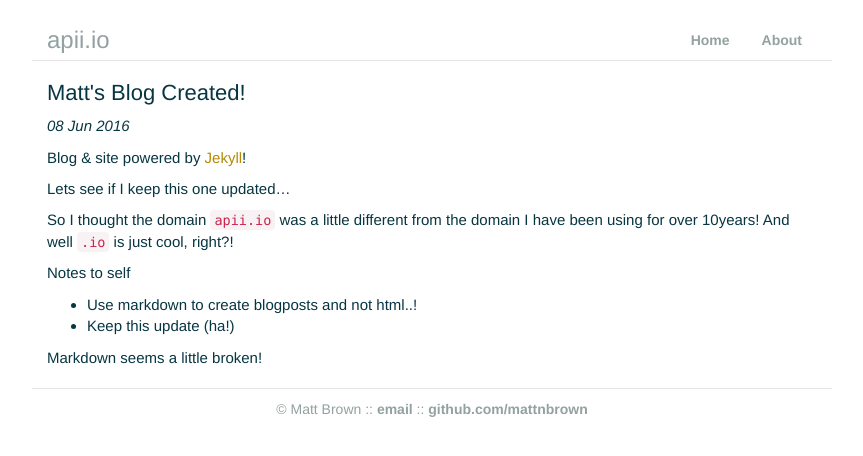
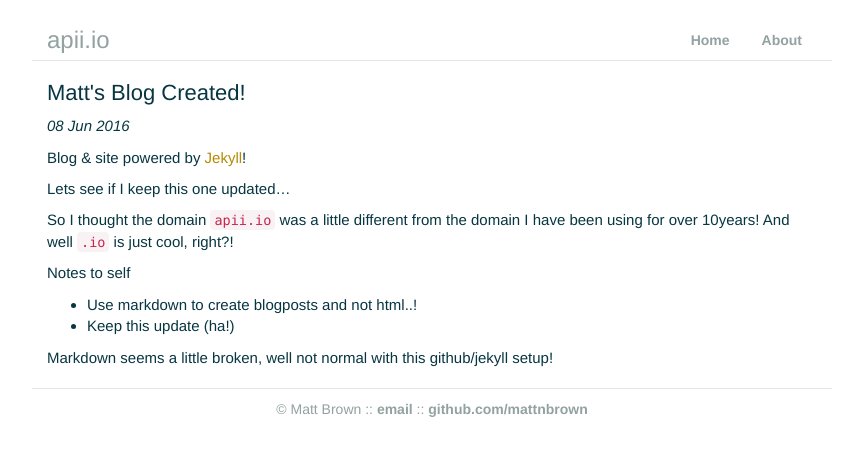
Before and after one commit to mattnbrown/mattnbrown.github.io, a Jekyll site: the page built from _posts/2016-06-08-blog-created.md, in a window 1280 px wide. Shown: the top 456 px of the page, without its empty margins (208-1071 px from the left). Built offline with Jekyll 4.4.1, drawn with Linux system fonts in a browser that asks for light colours.

Commit message:
last updates for today

```diff
--- a/_posts/2016-06-08-blog-created.md
+++ b/_posts/2016-06-08-blog-created.md
@@ -11,7 +11,8 @@ Lets see if I keep this one updated...
 So I thought the domain `apii.io` was a little different from the domain I have been using for over 10years! And well `.io` is just cool, right?!
 
 Notes to self
+
 - Use markdown to create blogposts and not html..!
 - Keep this update (ha!)
 
-Markdown seems a little broken!
+Markdown seems a little broken, well not normal with this github/jekyll setup!
--- a/about/index.html
+++ b/about/index.html
@@ -3,7 +3,7 @@ layout: default
 title: apii.io | Matt Brown | About
 ---
 <div class="about">
-	<h1>About</h1>
+	<h1>About me</h1>
 	<div class="row">
 	  <div class="col-xs-12 col-md-8">
 			<p>I am DevOps engineer with 9 years experience in server management. With full stack development experience in multiple languages, I have built and worked with systems for delivering content to millions of users in fast and reliable environments.</p>
```
